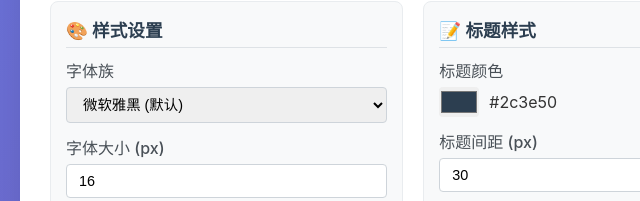
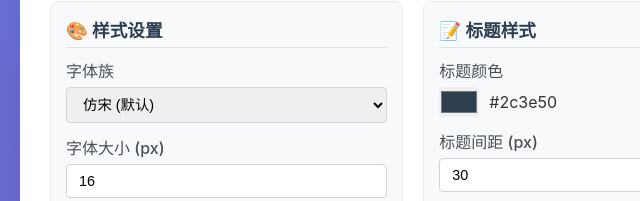
Before and after one commit to revfanc/electron-docx, an Electron app: page index.html in a window 1200 px wide. Shown: the part 773-974 px from the top of the page, 0-640 px from the left. Drawn offline with Linux system fonts and the light colour scheme; no server answers.

Commit message:
feat: 字体

```diff
--- a/index.html
+++ b/index.html
@@ -472,7 +472,8 @@
                         <div class="option-item">
                             <label>字体族</label>
                             <select id="fontFamily">
-                                <option value="'Microsoft YaHei', Arial, sans-serif">微软雅黑 (默认)</option>
+                                <option value="FangSong, serif">仿宋 (默认)</option>
+                                <option value="'Microsoft YaHei', Arial, sans-serif">微软雅黑</option>
                                 <option value="'SimSun', serif">宋体</option>
                                 <option value="'SimHei', sans-serif">黑体</option>
                                 <option value="Arial, sans-serif">Arial</option>
```
